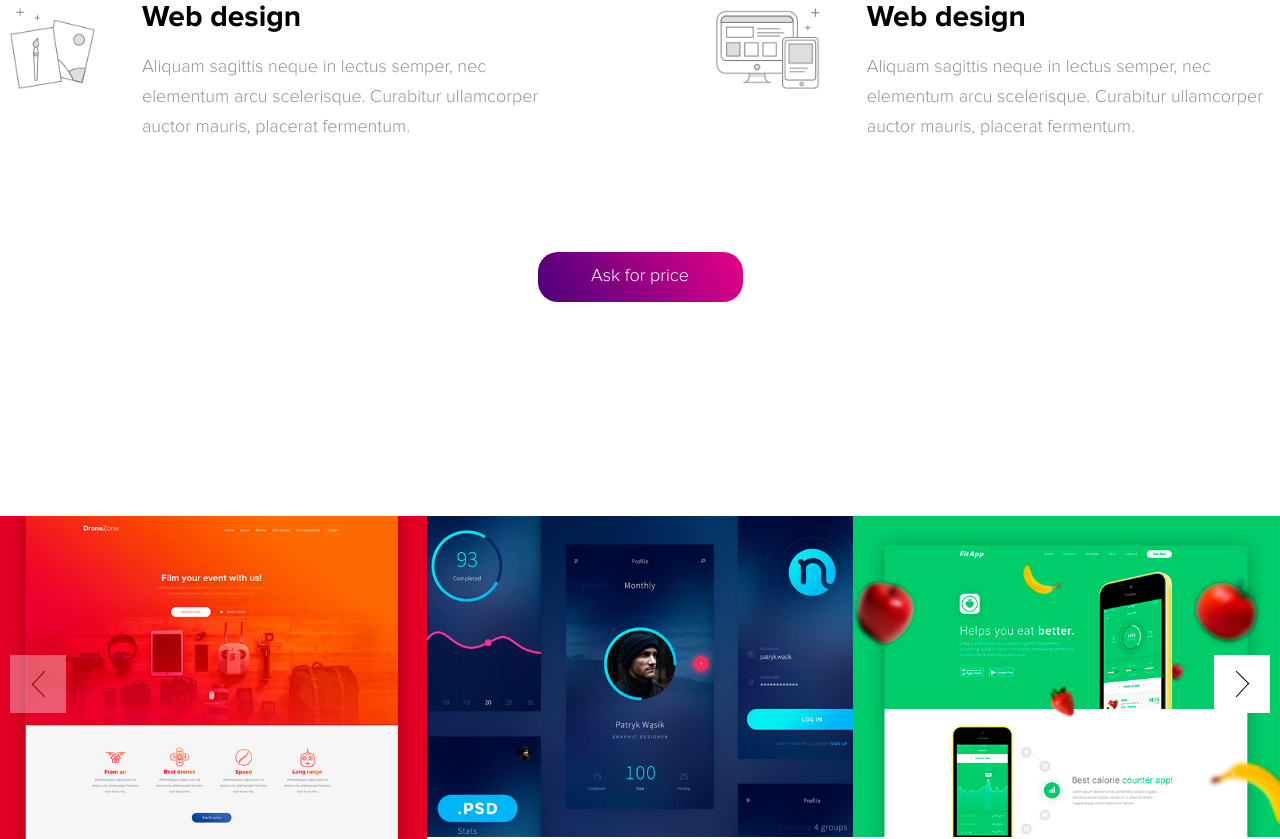
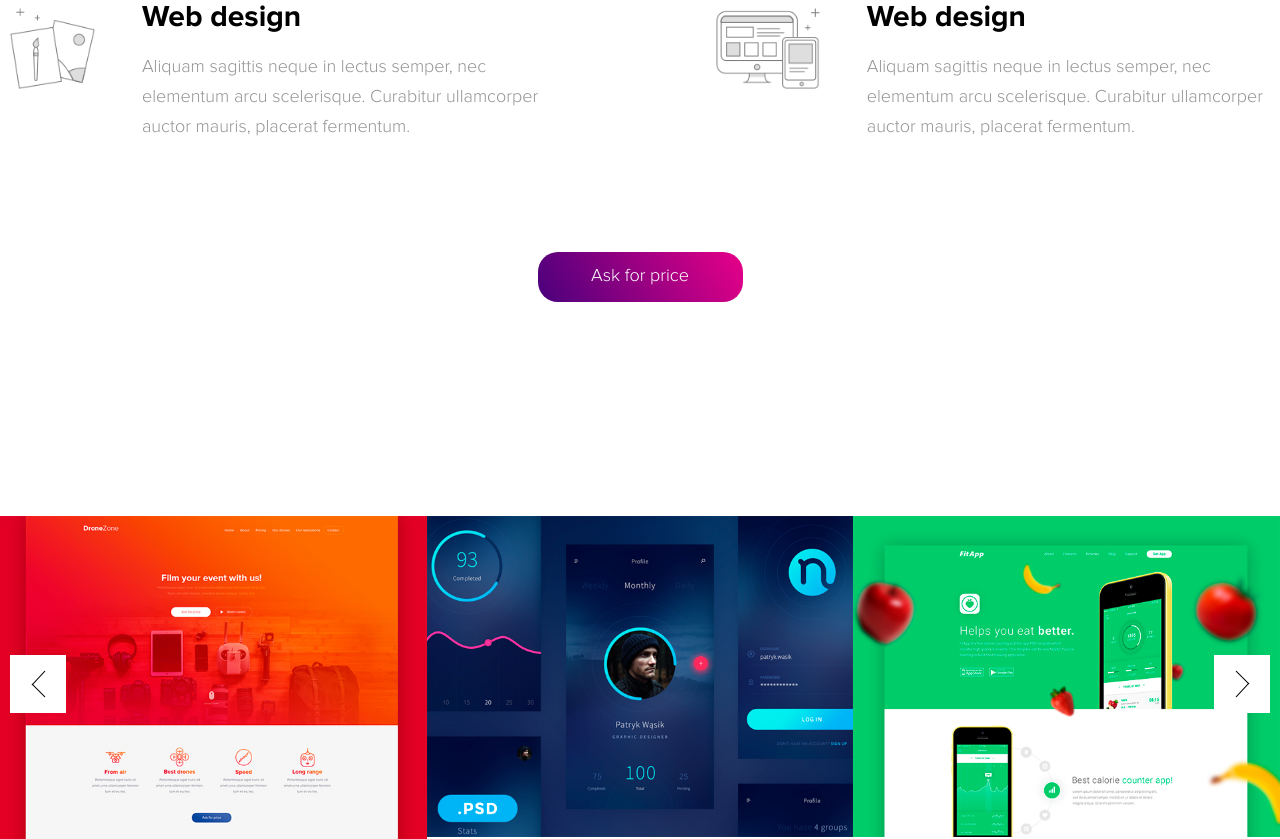
Before and after one commit to IldarMukhametoff/landing-7, a plain HTML site: page index.html in a window 1280 px wide. Shown: the part 1784-2623 px from the top of the page. Drawn offline with nearby package versions, Linux system fonts and the light colour scheme; a web font is replaced by a local one.

Commit message:
Add files via upload

```diff
--- a/js/slider.js
+++ b/js/slider.js
@@ -3,5 +3,17 @@ new Swiper('.slider',{
 		nextEl:'.swiper-button-next',
 		prevEl:'.swiper-button-prev'
 	},
+	loop:true,
 	slidesPerView:3,
+	breakpoints:{
+		280:{
+			slidesPerView:1
+		},
+		640:{
+			slidesPerView:2
+		},
+		1024:{
+			slidesPerView:3
+		}
+	}
 });
--- a/scss/style.scss
+++ b/scss/style.scss
@@ -374,6 +374,10 @@ main{
 		height: 58px;
 		background: #fff;
 		z-index: 5;
+		@media (max-width:480px) {
+			width: 30px;
+			height: 32px;
+		}
 		&:after{
 			font-size: 0;
 			position: absolute;
```
Also changed, not shown: css/style.css.
